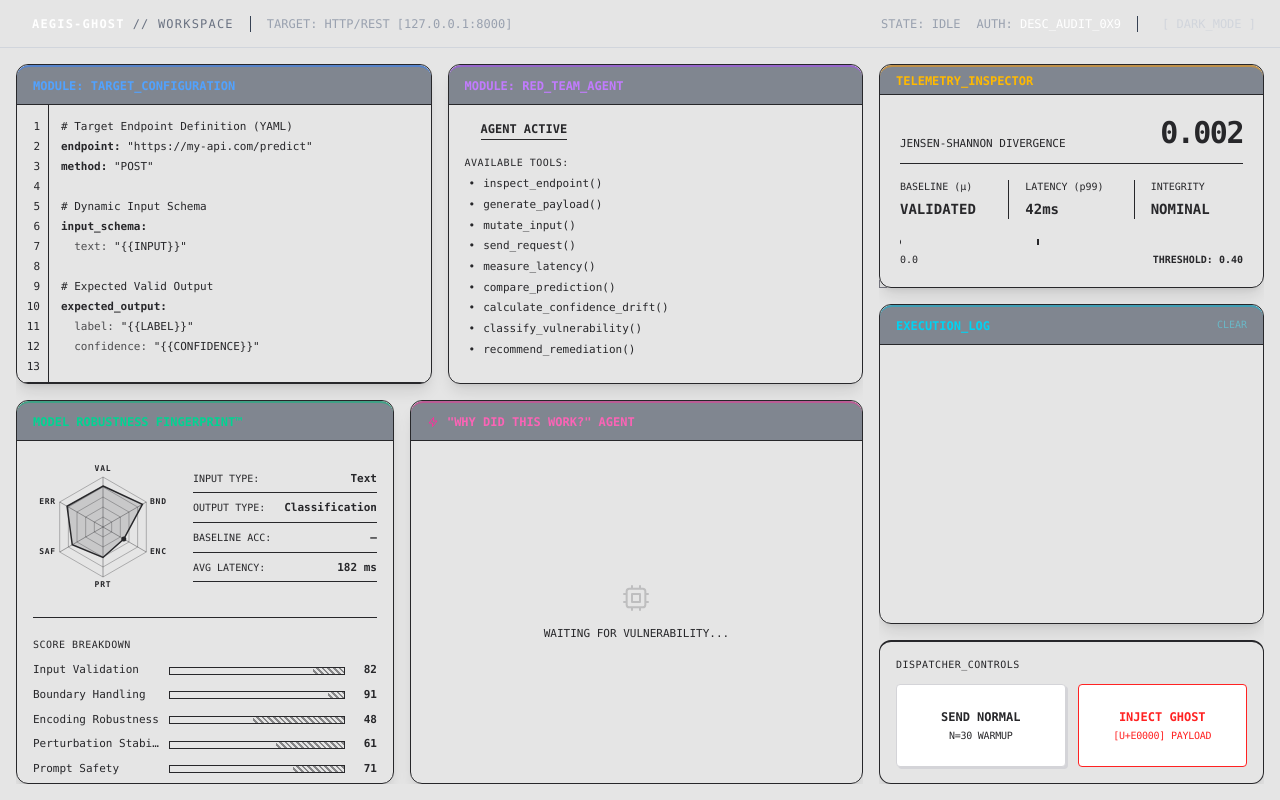
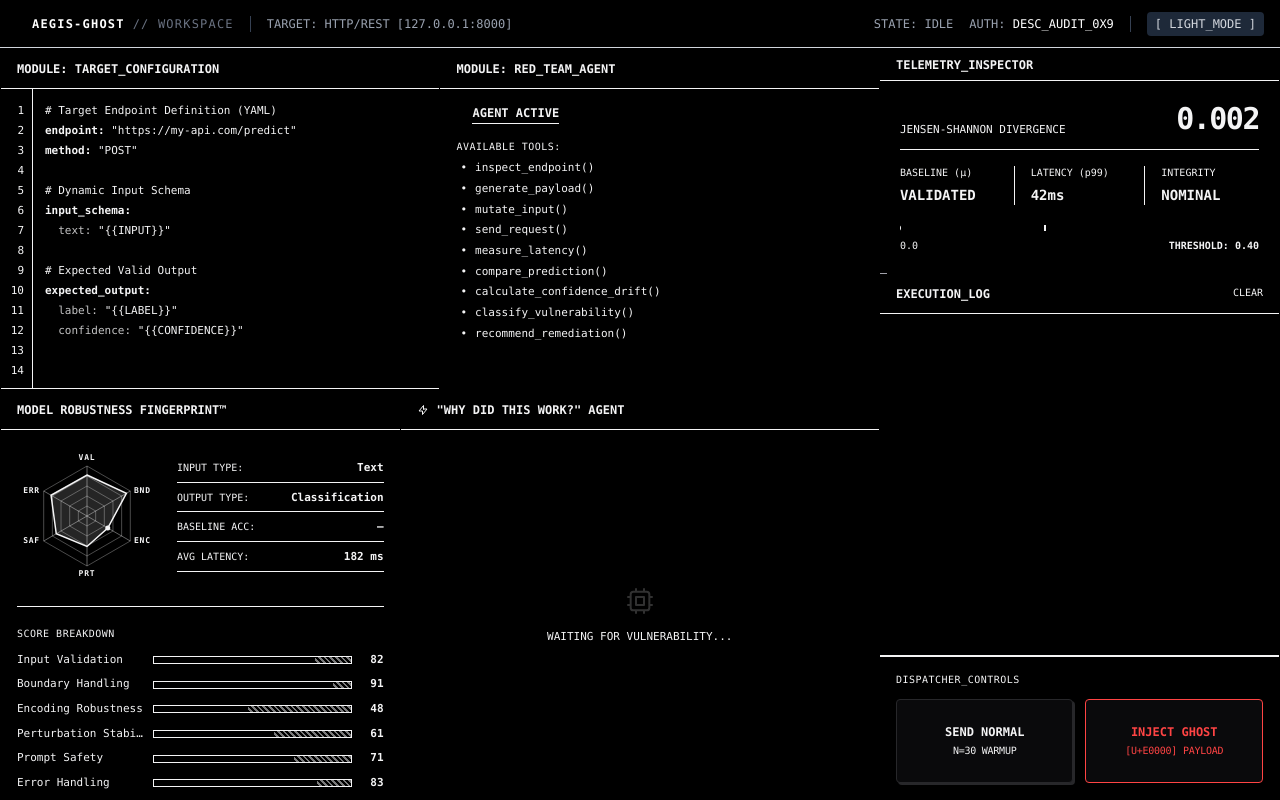
Before and after one commit to ashmitdhown/Red-Teaming-Toolkit, a React (Vite) app: page / in a window 1280 px wide. Built offline with nearby package versions, Linux system fonts and the light colour scheme.

Commit message:
Revert to original brutalist dark aesthetic

```diff
--- a/src/App.tsx
+++ b/src/App.tsx
@@ -13,23 +13,23 @@ function AppContent() {
     <div className="flex flex-col font-sans text-sm transition-colors duration-300 h-screen w-screen bg-surface-base text-ui-text">
       <Header />
 
-      <main className="flex-1 flex gap-4 p-4 overflow-hidden bg-surface-base">
+      <main className="flex-1 flex gap-[1px] p-[1px] overflow-hidden bg-ui-border">
 
-        <section className="flex-[1.8] flex flex-col gap-4 overflow-hidden lg:flex-[2.2]">
+        <section className="flex-[1.8] flex flex-col gap-[1px] overflow-hidden lg:flex-[2.2]">
           {/* TOP HALF */}
-          <div className="flex-[1] flex flex-row gap-4 min-h-0">
+          <div className="flex-[1] flex flex-row gap-[1px] min-h-0">
             <TargetConfig />
             <RedTeamAgent />
           </div>
 
           {/* BOTTOM HALF */}
-          <div className="flex-[1.2] flex flex-row gap-4 min-h-0">
+          <div className="flex-[1.2] flex flex-row gap-[1px] min-h-0">
             <RobustnessFingerprint />
             <CausalAgent />
           </div>
         </section>
 
-        <section className="flex-1 flex flex-col gap-4 overflow-hidden min-w-[340px]">
+        <section className="flex-1 flex flex-col gap-[1px] overflow-hidden min-w-[340px]">
           <TelemetryInspector />
           <ExecutionLog />
           <DispatcherControls />
--- a/src/AppContext.tsx
+++ b/src/AppContext.tsx
@@ -1,4 +1,4 @@
-import { createContext, useContext, useState, useCallback } from 'react';
+import { createContext, useContext, useState, useCallback, useEffect } from 'react';
 import type { ReactNode } from 'react';
 
 export type LogType = 'info' | 'success' | 'alert';
@@ -32,7 +32,7 @@ interface AppContextType {
 const AppContext = createContext<AppContextType | undefined>(undefined);
 
 export const AppProvider = ({ children }: { children: ReactNode }) => {
-  const [isDarkMode, setIsDarkMode] = useState(false);
+  const [isDarkMode, setIsDarkMode] = useState(true);
   const [appState, setAppState] = useState<AppState>('IDLE');
   const [isGhost, setIsGhost] = useState(false);
   const [logs, setLogs] = useState<LogEntry[]>([]);
@@ -41,6 +41,13 @@ export const AppProvider = ({ children }: { children: ReactNode }) => {
     latency: '42ms',
     integrity: 'NOMINAL',
   });
+
+  // Apply dark mode on mount
+  useEffect(() => {
+    if (isDarkMode) {
+      document.documentElement.classList.add('dark');
+    }
+  }, []);
 
   const toggleTheme = () => {
     setIsDarkMode((prev) => !prev);
--- a/src/components/CausalAgent.tsx
+++ b/src/components/CausalAgent.tsx
@@ -8,10 +8,10 @@ export const CausalAgent = () => {
   const showFindings = isGhost && appState === 'IDLE';
 
   return (
-    <div className="flex-[1.2] bg-surface-panel relative flex flex-col overflow-hidden border border-ui-border/50 rounded-xl shadow-lg">
-      <div className="h-10 border-b border-ui-border/50 flex items-center px-4 bg-slate-800/50 shrink-0 justify-between rounded-t-xl border-t-2 border-t-pink-500/50">
-        <span className="font-mono text-xs font-bold text-pink-400 flex items-center gap-2">
-          <svg className="w-3 h-3 text-pink-500" fill="none" stroke="currentColor" viewBox="0 0 24 24"><path strokeLinecap="round" strokeLinejoin="round" strokeWidth="2" d="M13 10V3L4 14h7v7l9-11h-7z"></path></svg>
+    <div className="flex-[1.2] bg-surface-panel relative flex flex-col overflow-hidden">
+      <div className="h-10 border-b border-ui-border flex items-center px-4 bg-surface-alt shrink-0 justify-between">
+        <span className="font-mono text-xs font-bold text-ui-text flex items-center gap-2">
+          <svg className="w-3 h-3 text-ui-accent" fill="none" stroke="currentColor" viewBox="0 0 24 24"><path strokeLinecap="round" strokeLinejoin="round" strokeWidth="2" d="M13 10V3L4 14h7v7l9-11h-7z"></path></svg>
           "WHY DID THIS WORK?" AGENT
         </span>
       </div>
--- a/src/components/DispatcherControls.tsx
+++ b/src/components/DispatcherControls.tsx
@@ -50,7 +50,7 @@ export const DispatcherControls = () => {
   };
 
   return (
-    <div className="h-36 bg-surface-panel relative flex flex-col p-4 shrink-0 border border-ui-border/50 rounded-xl shadow-lg border-t-2 border-t-ui-text/50">
+    <div className="h-36 bg-surface-panel border-t-2 border-ui-text relative flex flex-col p-4 shrink-0">
       <span className="font-mono text-[10px] text-ui-muted mb-3 block uppercase tracking-wider">Dispatcher_Controls</span>
       <div className="grid grid-cols-2 gap-3 flex-1">
         <button
--- a/src/components/ExecutionLog.tsx
+++ b/src/components/ExecutionLog.tsx
@@ -11,10 +11,10 @@ export const ExecutionLog = () => {
   }, [logs]);
 
   return (
-    <div className="flex-1 bg-surface-panel relative flex flex-col min-h-0 border border-ui-border/50 rounded-xl shadow-lg">
-      <div className="h-10 border-b border-ui-border/50 flex items-center px-4 bg-slate-800/50 justify-between rounded-t-xl border-t-2 border-t-cyan-500/50">
-        <span className="font-mono text-xs font-bold text-cyan-400">EXECUTION_LOG</span>
-        <button onClick={clearLogs} className="font-mono text-[10px] text-cyan-300/50 hover:text-cyan-400 transition-colors">
+    <div className="flex-1 bg-surface-panel relative flex flex-col min-h-0">
+      <div className="h-10 border-b border-ui-border flex items-center px-4 bg-surface-alt justify-between">
+        <span className="font-mono text-xs font-bold text-ui-text">EXECUTION_LOG</span>
+        <button onClick={clearLogs} className="font-mono text-[10px] text-ui-muted hover:text-ui-text transition-colors">
           CLEAR
         </button>
       </div>
--- a/src/components/RedTeamAgent.tsx
+++ b/src/components/RedTeamAgent.tsx
@@ -5,10 +5,10 @@ export const RedTeamAgent = () => {
   const isActive = appState === 'ATTACKING';
 
   return (
-    <div className="flex-1 bg-surface-panel relative flex flex-col overflow-hidden border border-ui-border/50 rounded-xl shadow-lg">
+    <div className="flex-1 bg-surface-panel relative flex flex-col overflow-hidden">
       <div className="crosshair-corner crosshair-tr"></div>
-      <div className="h-10 border-b border-ui-border/50 flex items-center px-4 bg-slate-800/50 shrink-0 rounded-t-xl border-t-2 border-t-purple-500/50">
-        <span className="font-mono text-xs font-bold text-purple-400">MODULE: RED_TEAM_AGENT</span>
+      <div className="h-10 border-b border-ui-border flex items-center px-4 bg-surface-alt shrink-0">
+        <span className="font-mono text-xs font-bold text-ui-muted">MODULE: RED_TEAM_AGENT</span>
       </div>
       <div className="flex-1 p-4 font-mono text-xs text-ui-text overflow-auto selectable flex flex-col">
         <div className="flex items-center gap-2 mb-4">
--- a/src/components/RobustnessFingerprint.tsx
+++ b/src/components/RobustnessFingerprint.tsx
@@ -15,9 +15,9 @@ export const RobustnessFingerprint = () => {
   const riskLevel = isGhost ? "— HIGH RISK" : "— MODERATE RISK";
 
   return (
-    <div className="flex-1 bg-surface-panel relative flex flex-col overflow-hidden border border-ui-border/50 rounded-xl shadow-lg">
-      <div className="h-10 border-b border-ui-border/50 flex items-center px-4 bg-slate-800/50 shrink-0 rounded-t-xl border-t-2 border-t-emerald-500/50">
-        <span className="font-mono text-xs font-bold text-emerald-400">MODEL ROBUSTNESS FINGERPRINT™</span>
+    <div className="flex-1 bg-surface-panel relative flex flex-col overflow-hidden">
+      <div className="h-10 border-b border-ui-border flex items-center px-4 bg-surface-alt shrink-0">
+        <span className="font-mono text-xs font-bold text-ui-text">MODEL ROBUSTNESS FINGERPRINT™</span>
       </div>
       <div className="flex-1 p-4 font-mono text-xs text-ui-text overflow-auto selectable">
 
--- a/src/components/TargetConfig.tsx
+++ b/src/components/TargetConfig.tsx
@@ -2,11 +2,11 @@ import React from 'react';
 
 export const TargetConfig = () => {
   return (
-    <div className="flex-1 bg-surface-panel relative flex flex-col overflow-hidden group border border-ui-border/50 rounded-xl shadow-lg">
+    <div className="flex-1 bg-surface-panel relative flex flex-col overflow-hidden group">
       <div className="crosshair-corner crosshair-tl"></div>
-      <div className="h-10 border-b border-ui-border/50 flex items-center px-4 bg-slate-800/50 shrink-0 justify-between rounded-t-xl border-t-2 border-t-blue-500/50">
-        <span className="font-mono text-xs font-bold text-blue-400">MODULE: TARGET_CONFIGURATION</span>
-        <span className="text-[9px] text-blue-300/70 border border-blue-500/30 px-1.5 py-0.5 bg-blue-500/10 opacity-0 group-hover:opacity-100 transition-opacity tracking-widest rounded">EDITABLE_BUFFER</span>
+      <div className="h-10 border-b border-ui-border flex items-center px-4 bg-surface-alt shrink-0 justify-between">
+        <span className="font-mono text-xs font-bold text-ui-muted">MODULE: TARGET_CONFIGURATION</span>
+        <span className="text-[9px] text-ui-muted border border-ui-border px-1.5 py-0.5 bg-surface-base opacity-0 group-hover:opacity-100 transition-opacity tracking-widest">EDITABLE_BUFFER</span>
       </div>
       <div className="flex-1 flex overflow-hidden bg-surface-base">
         {/* Line Numbers */}
--- a/src/components/TelemetryInspector.tsx
+++ b/src/components/TelemetryInspector.tsx
@@ -8,10 +8,10 @@ export const TelemetryInspector = () => {
   const percent = Math.min(jsdValue * 100, 100);
 
   return (
-    <div className="h-56 bg-surface-panel relative flex flex-col shrink-0 border border-ui-border/50 rounded-xl shadow-lg">
+    <div className="h-56 bg-surface-panel relative flex flex-col shrink-0">
       <div className="crosshair-corner crosshair-bl"></div>
-      <div className="h-10 border-b border-ui-border/50 flex items-center px-4 bg-slate-800/50 rounded-t-xl border-t-2 border-t-amber-500/50">
-        <span className="font-mono text-xs font-bold text-amber-400">TELEMETRY_INSPECTOR</span>
+      <div className="h-10 border-b border-ui-border flex items-center px-4 bg-surface-alt">
+        <span className="font-mono text-xs font-bold text-ui-text">TELEMETRY_INSPECTOR</span>
       </div>
 
       <div className="flex-1 p-5 flex flex-col justify-center">
```
